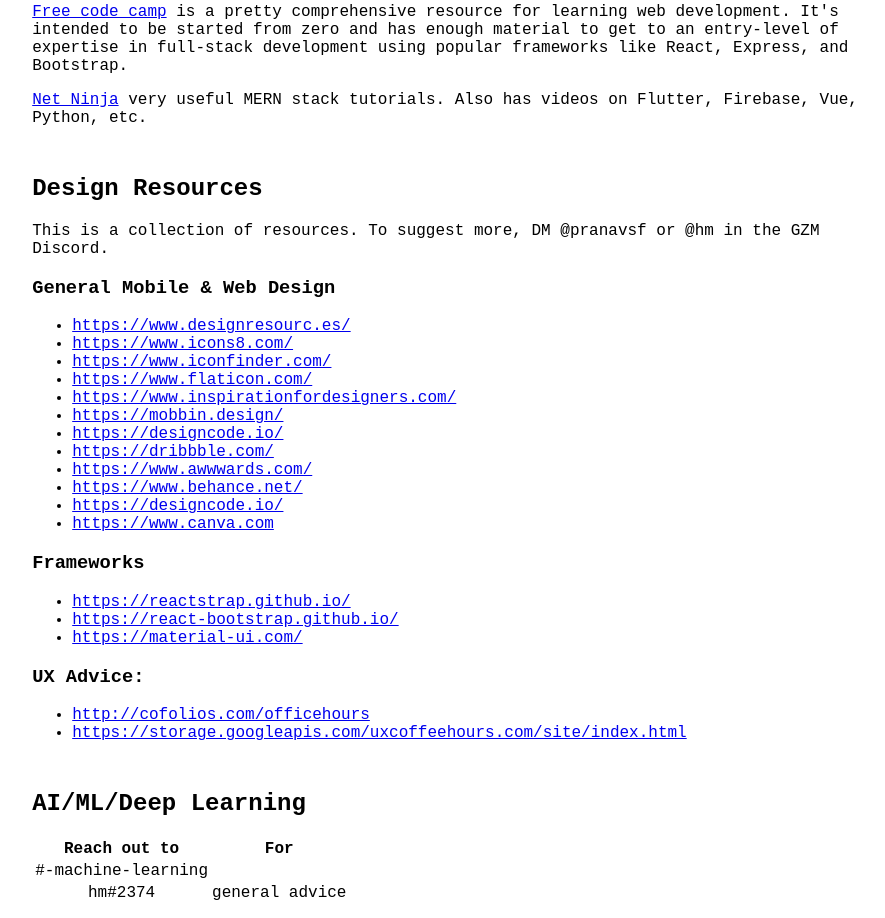
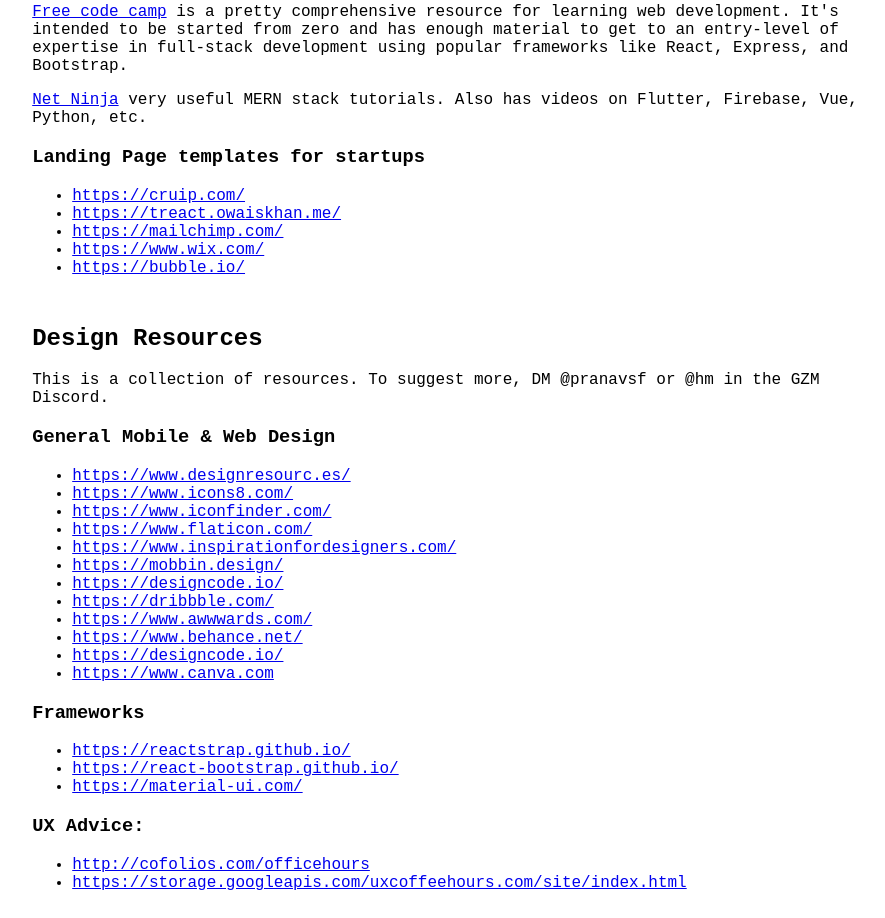
Before and after one commit to genzmafia/communityguide, a plain HTML site: page index.html in a window 1280 px wide. Shown: the part 1577-2495 px from the top of the page, without its empty margins (179-1064 px from the left). Drawn offline with Linux system fonts and the light colour scheme.

Commit message:
Rebuilding HTML

```diff
--- a/index.html
+++ b/index.html
@@ -74,6 +74,14 @@ GenZMafia is a community of young builders!</p>
 </table>
 <p><a href="https://www.freecodecamp.org/learn">Free code camp</a> is a pretty comprehensive resource for learning web development. It's intended to be started from zero and has enough material to get to an entry-level of expertise in full-stack development using popular frameworks like React, Express, and Bootstrap.</p>
 <p><a href="https://www.youtube.com/c/TheNetNinja/featured">Net Ninja</a> very useful MERN stack tutorials. Also has videos on Flutter, Firebase, Vue, Python, etc.</p>
+<h3 id="landing-page-templates-for-startups">Landing Page templates for startups</h3>
+<ul>
+<li><a href="https://cruip.com/">https://cruip.com/</a></li>
+<li><a href="https://treact.owaiskhan.me/">https://treact.owaiskhan.me/</a></li>
+<li><a href="https://mailchimp.com/">https://mailchimp.com/</a></li>
+<li><a href="https://www.wix.com/">https://www.wix.com/</a></li>
+<li><a href="https://bubble.io/">https://bubble.io/</a></li>
+</ul>
 <h2 id="design-resources">Design Resources</h2>
 <p>This is a collection of resources. To suggest more, DM @pranavsf or @hm in the GZM Discord.</p>
 <h3 id="general-mobile--web-design">General Mobile &amp; Web Design</h3>
```
